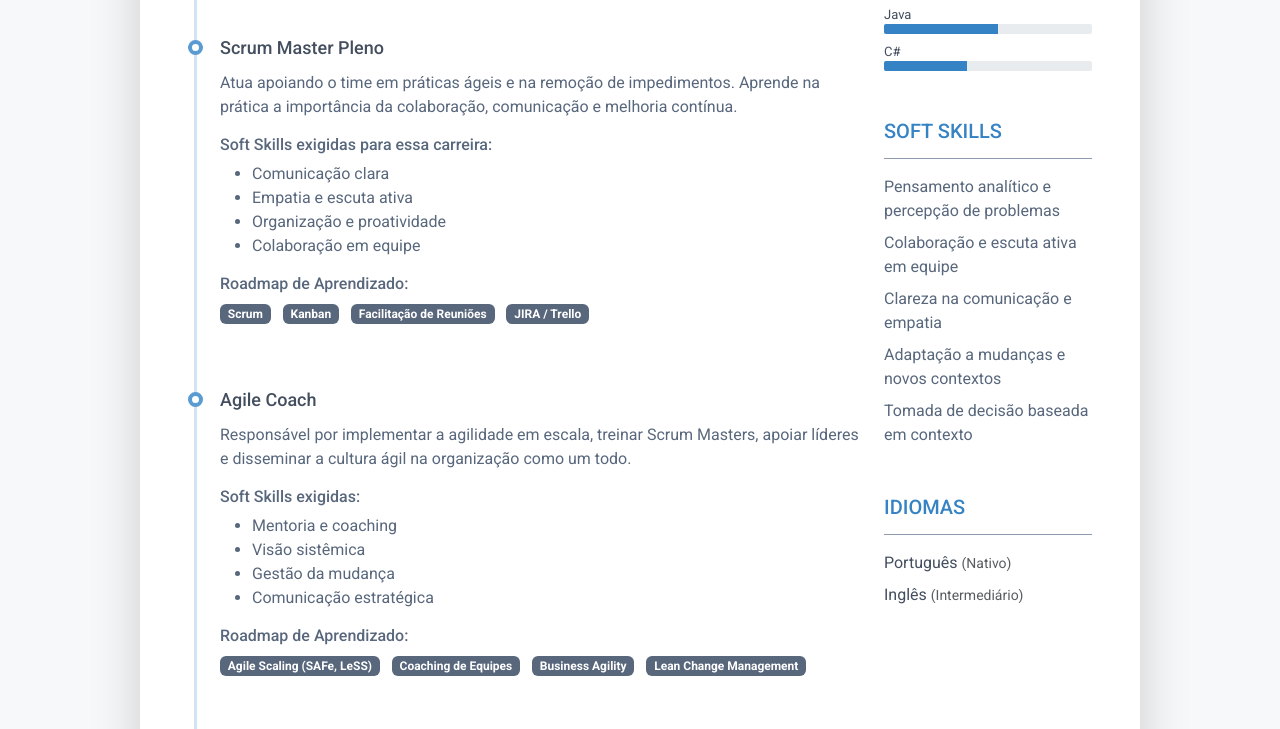
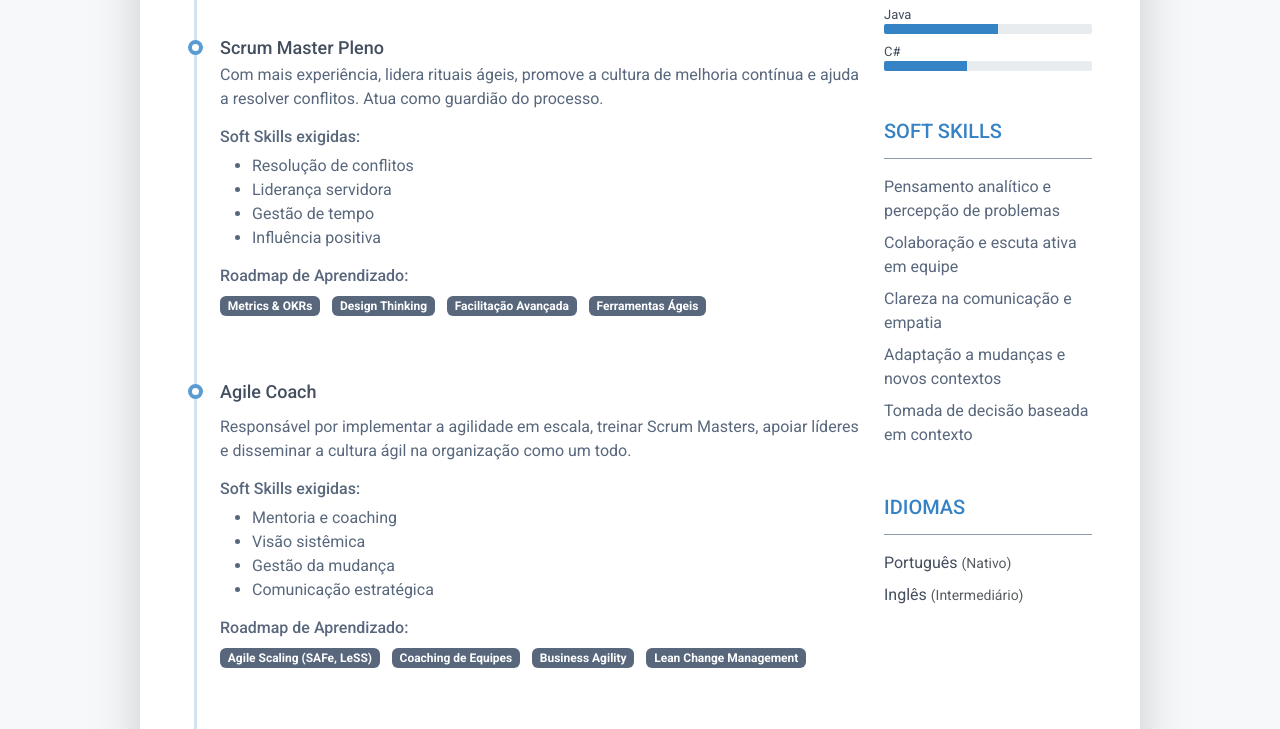
Before and after one commit to devtom-senac/MapaDeCarreira, a plain HTML site: page index.html in a window 1280 px wide. Shown: the part 971-1700 px from the top of the page. Drawn offline with Linux system fonts and the light colour scheme.

Commit message:
Update index.html

```diff
--- a/index.html
+++ b/index.html
@@ -204,56 +204,23 @@
                     >
                       <div class="resume-timeline-item-header mb-2">
                         <div class="d-flex flex-column flex-md-row">
-                          <h3
-                            class="resume-position-title font-weight-bold mb-1"
-                          >
-                            Scrum Master Pleno
-                          </h3>
-                        </div>
+                            <h3 class="resume-position-title font-weight-bold mb-1">Scrum Master Pleno</h3>
       </div>
       <div class="resume-timeline-item-desc">
-                        <p>
-                          Atua apoiando o time em práticas ágeis e na remoção de
-                          impedimentos. Aprende na prática a importância da
-                          colaboração, comunicação e melhoria contínua.
-                        </p>
-                        <h4
-                          class="resume-timeline-item-desc-heading font-weight-bold"
-                        >
-                          Soft Skills exigidas para essa carreira:
-                        </h4>
+        <p>Com mais experiência, lidera rituais ágeis, promove a cultura de melhoria contínua e ajuda a resolver conflitos. Atua como guardião do processo.</p>
+        <h4 class="resume-timeline-item-desc-heading font-weight-bold">Soft Skills exigidas:</h4>
         <ul>
-                          <li>Comunicação clara</li>
-                          <li>Empatia e escuta ativa</li>
-                          <li>Organização e proatividade</li>
-                          <li>Colaboração em equipe</li>
+          <li>Resolução de conflitos</li>
+          <li>Liderança servidora</li>
+          <li>Gestão de tempo</li>
+          <li>Influência positiva</li>
         </ul>
-                        <h4
-                          class="resume-timeline-item-desc-heading font-weight-bold"
-                        >
-                          Roadmap de Aprendizado:
-                        </h4>
+        <h4 class="resume-timeline-item-desc-heading font-weight-bold">Roadmap de Aprendizado:</h4>
         <ul class="list-inline">
-                          <li class="list-inline-item">
-                            <span class="badge bg-secondary badge-pill"
-                              >Scrum</span
-                            >
-                          </li>
-                          <li class="list-inline-item">
-                            <span class="badge bg-secondary badge-pill"
-                              >Kanban</span
-                            >
-                          </li>
-                          <li class="list-inline-item">
-                            <span class="badge bg-secondary badge-pill"
-                              >Facilitação de Reuniões</span
-                            >
-                          </li>
-                          <li class="list-inline-item">
-                            <span class="badge bg-secondary badge-pill"
-                              >JIRA / Trello</span
-                            >
-                          </li>
+          <li class="list-inline-item"><span class="badge bg-secondary badge-pill">Metrics & OKRs</span></li>
+          <li class="list-inline-item"><span class="badge bg-secondary badge-pill">Design Thinking</span></li>
+          <li class="list-inline-item"><span class="badge bg-secondary badge-pill">Facilitação Avançada</span></li>
+          <li class="list-inline-item"><span class="badge bg-secondary badge-pill">Ferramentas Ágeis</span></li>
         </ul>
                       </div>
                     </article>
```
Lines whose indentation alone changed are shown as unchanged.
